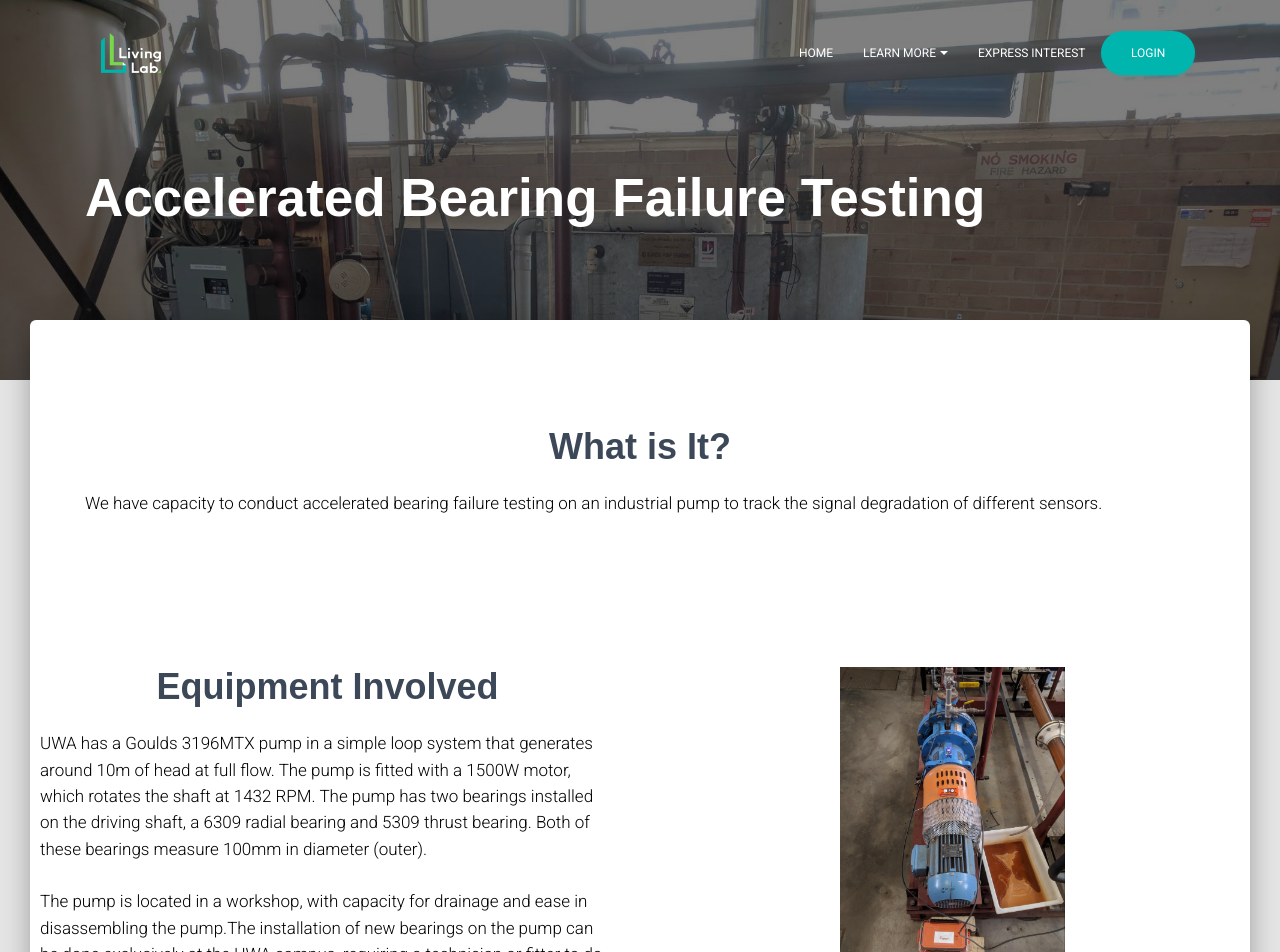
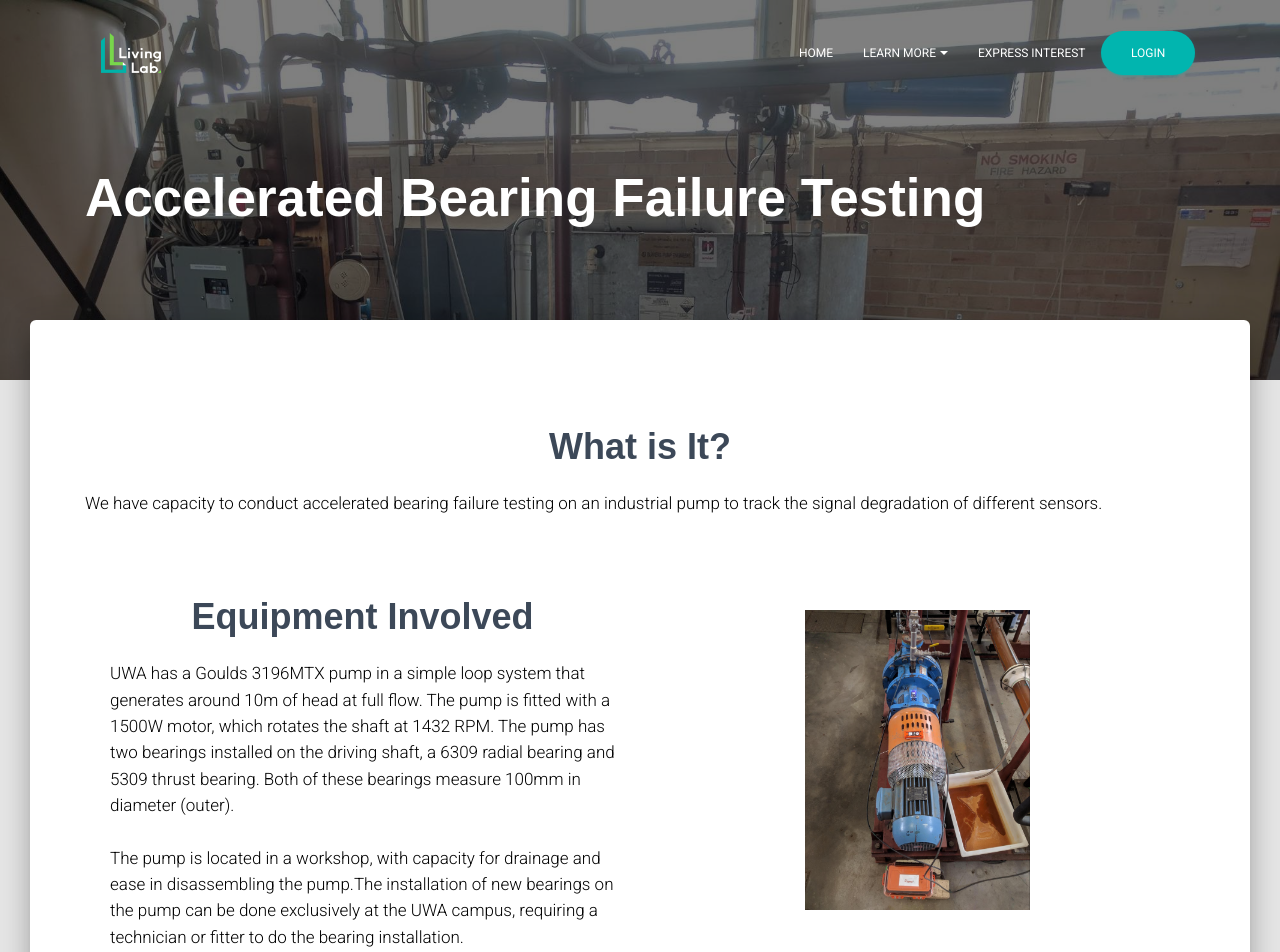
Before and after one commit to uwasystemhealth/livinglab-site-v3, a Next.js app: page /accelerated-life-testing/accelerated-bearing-failure-testing in a window 1280 px wide. Shown: the top 952 px of the page. Built offline with nearby package versions, Linux system fonts and the light colour scheme.

Commit message:
margin for the container

```diff
--- a/components/accelerated-life-testing/TestingPageContent.js
+++ b/components/accelerated-life-testing/TestingPageContent.js
@@ -72,7 +72,7 @@ const About = (props) => {
 							direction={index % 2 ? 'row-reverse' : 'row'}
 							justify='center'
 							alignItems='center'
-							className={productClasses.section}
+							className={productClasses.descriptionContainer}
 						>
 							<GridItem className={productClasses.gridItemPadded} md={6}>
 								<div className={productClasses.descriptionContainer}>
```
